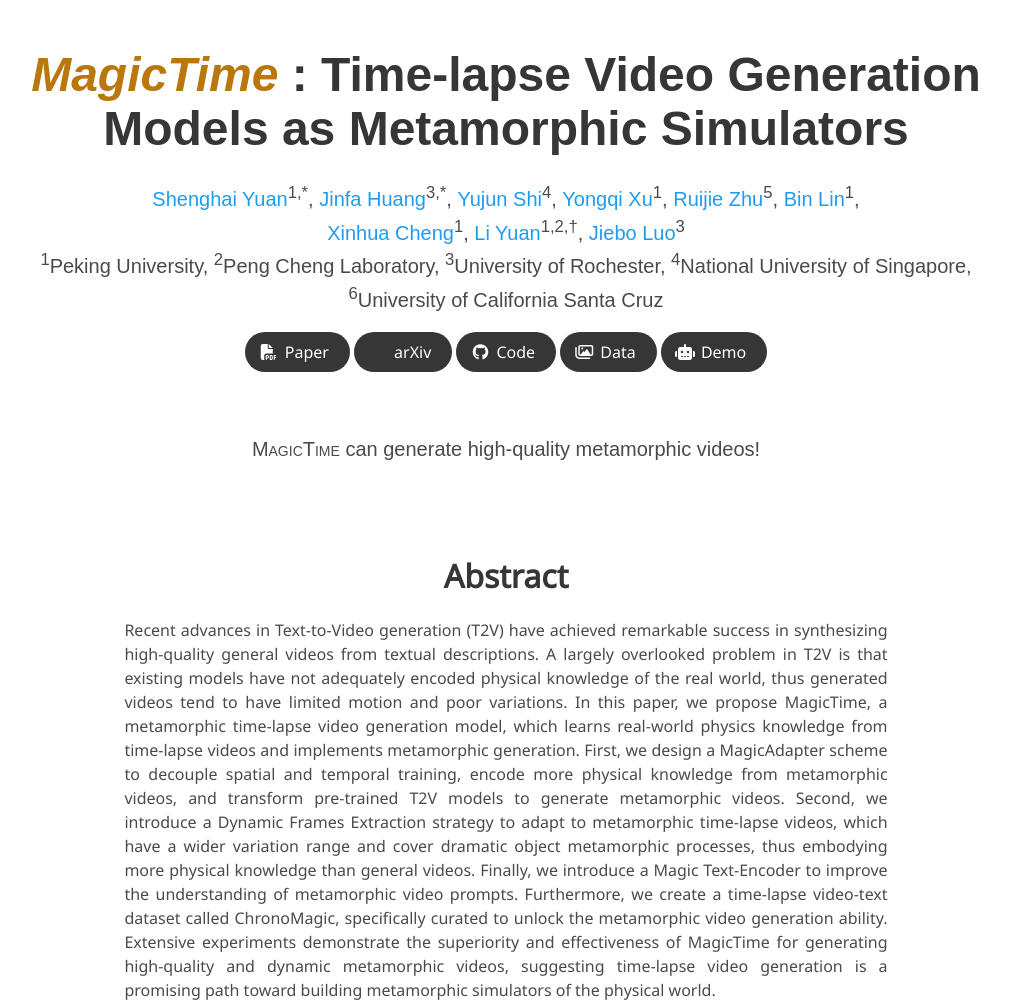
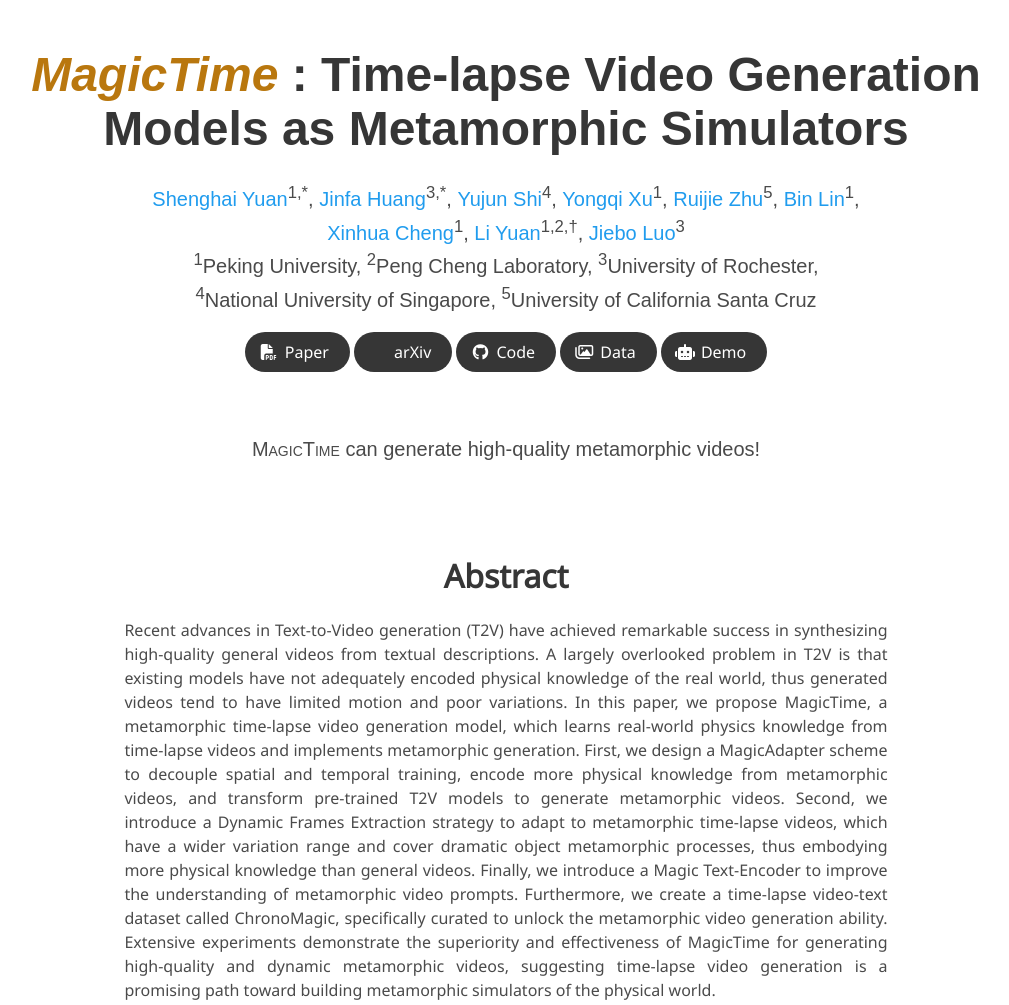
Before and after one commit to PKU-YuanGroup/MagicTime, a plain HTML site: page index.html in a window 1280 px wide. Shown: the top 1005 px of the page, without its empty margins (134-1143 px from the left). Drawn offline with nearby package versions, Linux system fonts and the light colour scheme; some icons are missing; a web font is replaced by a local one.

Commit message:
Update index.html

```diff
--- a/index.html
+++ b/index.html
@@ -78,8 +78,11 @@
             <span class="author-block"><sup>1</sup>Peking University,</span>
             <span class="author-block"><sup>2</sup>Peng Cheng Laboratory,</span>
             <span class="author-block"><sup>3</sup>University of Rochester,</span>
+          </div>
+
+          <div class="is-size-5 publication-authors">
             <span class="author-block"><sup>4</sup>National University of Singapore,</span>
-            <span class="author-block"><sup>6</sup>University of California Santa Cruz</span>
+            <span class="author-block"><sup>5</sup>University of California Santa Cruz</span>
           </div>
 
           <div class="column has-text-centered">
```
